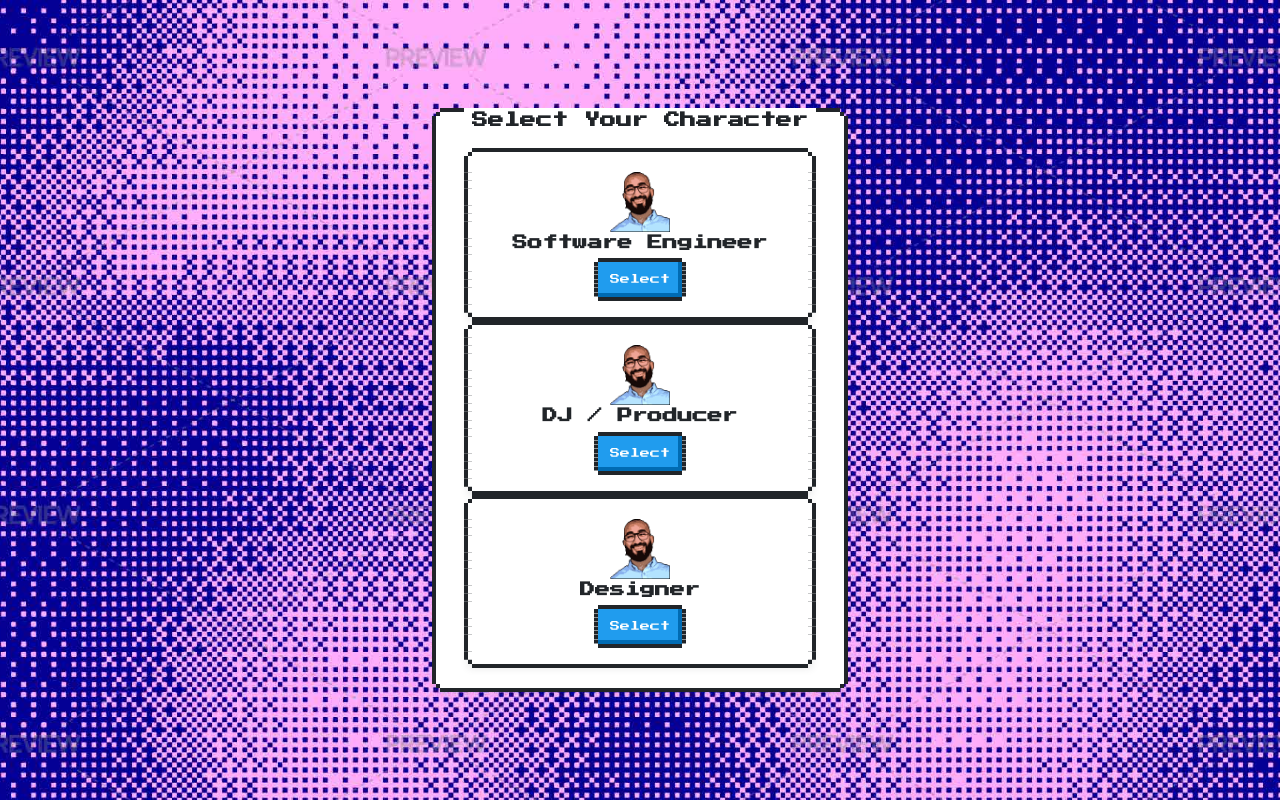
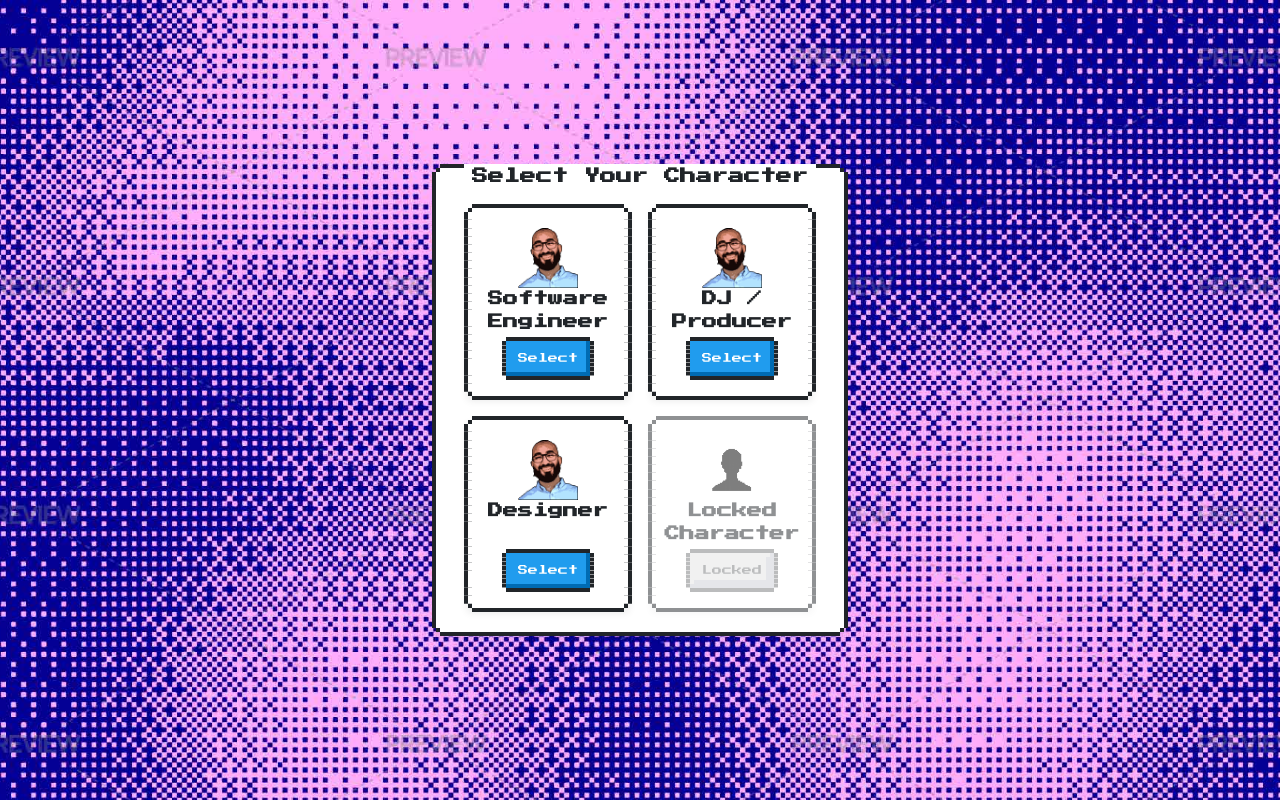
Before and after one commit to iheboueslati909/my-portfolio, a Next.js app: page /character-select in a window 1280 px wide. Built offline with nearby package versions, Linux system fonts and the light colour scheme.

Commit message:
added locked character

```diff
--- a/app/character-select/page.tsx
+++ b/app/character-select/page.tsx
@@ -14,21 +14,27 @@ export default function CharacterSelect() {
   };
 
   const characters = [
-    { id: "software", label: "Software Engineer", image: "/avatars/engineer-avatar.png" },
-    { id: "dj", label: "DJ / Producer", image: "/avatars/engineer-avatar.png" },
-    { id: "designer", label: "Designer", image: "/avatars/engineer-avatar.png" },
+    { id: "software", label: "Software Engineer", image: "/avatars/engineer-avatar.png", unlocked: true },
+    { id: "dj", label: "DJ / Producer", image: "/avatars/engineer-avatar.png", unlocked: true },
+    { id: "designer", label: "Designer", image: "/avatars/engineer-avatar.png", unlocked: true },
+    { id: "locked", label: "Locked Character", image: "/avatars/locked-character.png", unlocked: false },
   ];
 
   return (
-    <div className="flex justify-center items-center min-h-screen bg-gray-100">
-      <div className="nes-container with-title is-rounded max-w-2xl p-12">
+    <div className="flex justify-center items-center min-h-screen">
+      <div className="nes-container with-title is-rounded">
         <h1 className="title text-lg">Select Your Character</h1>
 
-        <div className="grid grid-cols-1 sm:grid-cols-3 gap-3 mt-6">
+        <div
+          className="grid"
+          style={{ gridTemplateColumns: "repeat(auto-fit, minmax(150px, 1fr))", gap: "1rem" }}
+        >
           {characters.map((character) => (
             <div
               key={character.id}
-              className="nes-container is-rounded flex flex-col items-center justify-between p-2 w-32 h-48"
+              className={`nes-container is-rounded flex flex-col items-center justify-between p-2 w-32 h-48 ${
+                !character.unlocked ? "opacity-50" : ""
+              }`}
             >
               <Image
                 src={character.image}
@@ -38,12 +44,19 @@ export default function CharacterSelect() {
                 className="object-contain mb-2"
               />
               <h2 className="text-xs text-center mb-2">{character.label}</h2>
+
+              {character.unlocked ? (
                 <button
                   className="nes-btn is-primary mt-auto text-xs px-2 py-1"
                   onClick={() => selectCharacter(character.id)}
                 >
                   Select
                 </button>
+              ) : (
+                <button className="nes-btn is-disabled mt-auto text-xs px-2 py-1" disabled>
+                  Locked
+                </button>
+              )}
             </div>
           ))}
         </div>
--- a/app/components/sections/SoftwareContact.tsx
+++ b/app/components/sections/SoftwareContact.tsx
@@ -58,7 +58,7 @@ export default function SoftwareContact() {
           >
             Connect
           </a>
-
+{/*
           <a
             href="https://github.com/iheb-oueslati"
             target="_blank"
@@ -67,7 +67,7 @@ export default function SoftwareContact() {
             style={{ minWidth: "120px" }}
           >
             Send Quest Scroll
-          </a>
+          </a> */}
         </div>
       </div>
 
```
Also changed, not shown: public/avatars/locked-character.png (added). Lines whose indentation alone changed are shown as unchanged.
